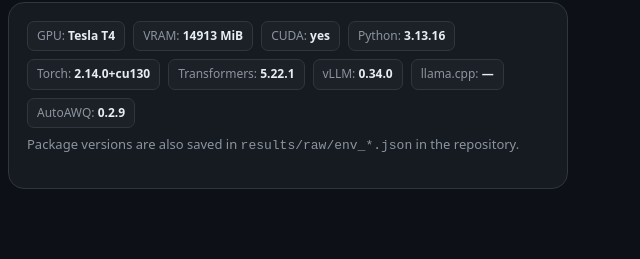
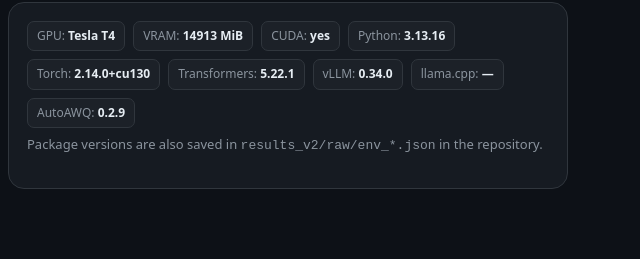
Before and after one commit to Ishan-5/LLM-inference-and-quantization-benchmark, a plain HTML site: page docs/index.html in a window 1280 px wide. Shown: the part 1180-1439 px from the top of the page, 640-1280 px from the left. Drawn offline with Linux system fonts and the light colour scheme.

Commit message:
Correct dashboard environment evidence path

```diff
--- a/docs/index.html
+++ b/docs/index.html
@@ -233,7 +233,7 @@
       <h2>Measured environment</h2>
       <div class="panel">
         <div class="env" id="env"></div>
-        <p class="small">Package versions are also saved in <code>results/raw/env_*.json</code> in the repository.</p>
+        <p class="small">Package versions are also saved in <code>results_v2/raw/env_*.json</code> in the repository.</p>
       </div>
     </section>
   </div>
```
